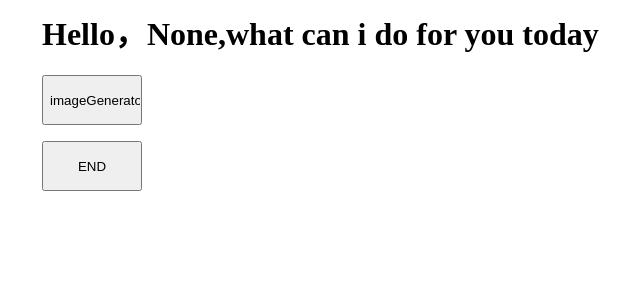
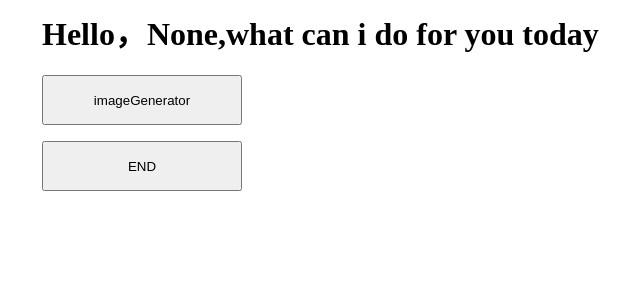
Before and after one commit to skywalker1123/zhenhong-He, a Flask app: page /main in a window 1280 px wide. Shown: the top 300 px of the page, without its empty margins (282-922 px from the left). Run offline with Flask 3, Linux system fonts and the light colour scheme.

Commit message:
Update main.html

```diff
--- a/templates/main.html
+++ b/templates/main.html
@@ -8,9 +8,9 @@
 <div class="container">
 <h1>Hello，{{r}},what can i do for you today</h1>
  <form action = "/image_gpt" method ="post">
-   <input type ="submit" value ="imageGenerator" style="width: 100px;height: 50px;">
+   <input type ="submit" value ="imageGenerator" style="width: 200px;height: 50px;">
  </form>
  <form action = "/end" method ="post">
-   <input type ="submit" value ="END" style="width: 100px;height: 50px;">
+   <input type ="submit" value ="END" style="width: 200px;height: 50px;">
  </form>
 </div>
```
